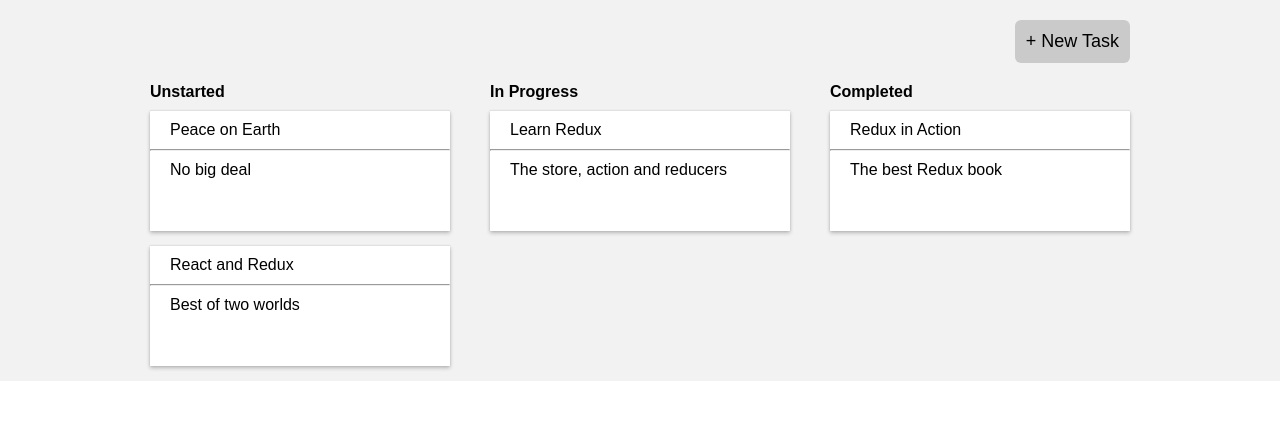
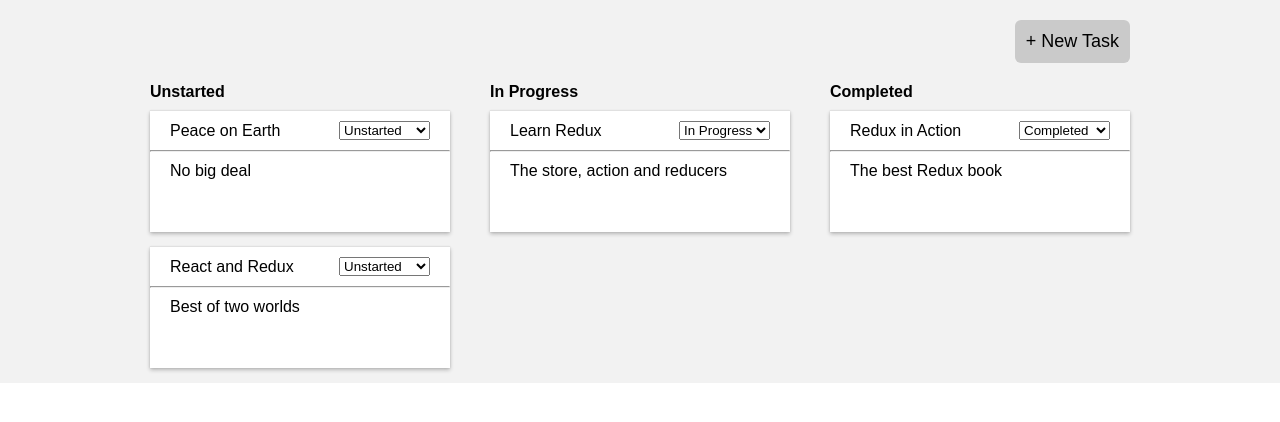
Before and after one commit to vietma/task-manager, a React (Create React App) app: page / in a window 1280 px wide. Shown: the top 422 px of the page. Built offline with nearby package versions, Linux system fonts and the light colour scheme.

Commit message:
added edit task

```diff
--- a/src/App.js
+++ b/src/App.js
@@ -3,18 +3,26 @@ import TasksPage from "./components/TasksPage";
 /* import logo from './logo.svg';
 import './App.css'; */
 import { connect } from "react-redux";
-import { createTask } from "./actions";
+import { createTask, editTask } from "./actions";
 
 class App extends Component {
   onCreateTask = ({ title, description }) => {
     this.props.dispatch(createTask({ title, description }));
   };
 
+  onStatusChange = (id, status) => {
+    this.props.dispatch(editTask(id, { status }));
+  };
+
   render() {
     console.log("props from App ", this.props);
     return (
       <div className="main-content">
-        <TasksPage tasks={this.props.tasks} onCreateTask={this.onCreateTask} />
+        <TasksPage
+          tasks={this.props.tasks}
+          onCreateTask={this.onCreateTask}
+          onStatusChange={this.onStatusChange}
+        />
       </div>
     );
   }
--- a/src/actions/index.jsx
+++ b/src/actions/index.jsx
@@ -14,3 +14,13 @@ export function createTask({ title, description }) {
     }
   };
 }
+
+export function editTask(id, params = {}) {
+  return {
+    type: "EDIT_TASK",
+    payload: {
+      id,
+      params
+    }
+  };
+}
--- a/src/components/Task/index.jsx
+++ b/src/components/Task/index.jsx
@@ -1,15 +1,29 @@
 import React from "react";
+import { TASK_STATUSES } from "../../constants";
 
 const Task = props => {
   return (
     <div className="task">
       <div className="task-header">
         <div>{props.task.title}</div>
+        <select value={props.task.status} onChange={onStatusChange}>
+          {TASK_STATUSES.map(status => (
+            <option key={status} value={status}>
+              {status}
+            </option>
+          ))}
+        </select>
       </div>
       <hr />
       <div className="task-body">{props.task.description}</div>
     </div>
   );
+
+  function onStatusChange(e) {
+    props.onStatusChange(props.task.id, e.target.value);
+    console.log("task id: ", props.task.id);
+    console.log("e.target.value: ", e.target.value);
+  }
 };
 
 export default Task;
--- a/src/components/TaskList/index.jsx
+++ b/src/components/TaskList/index.jsx
@@ -8,7 +8,7 @@ const TaskList = props => {
         <strong>{props.status}</strong>
       </div>
       {props.tasks.map(task => (
-        <Task key={task.id} task={task} />
+        <Task key={task.id} task={task} onStatusChange={props.onStatusChange} />
       ))}
     </div>
   );
--- a/src/components/TasksPage/index.jsx
+++ b/src/components/TasksPage/index.jsx
@@ -1,7 +1,8 @@
 import React, { Component } from "react";
 import TaskList from "../TaskList";
+import { TASK_STATUSES } from "../../constants";
 
-const TASK_STATUSES = ["Unstarted", "In Progress", "Completed"];
+// const TASK_STATUSES = ["Unstarted", "In Progress", "Completed"];
 
 class TasksPage extends Component {
   constructor(props) {
@@ -18,7 +19,14 @@ class TasksPage extends Component {
       const statusTasks = this.props.tasks.filter(
         task => task.status === status
       );
-      return <TaskList key={status} status={status} tasks={statusTasks} />;
+      return (
+        <TaskList
+          key={status}
+          status={status}
+          tasks={statusTasks}
+          onStatusChange={this.props.onStatusChange}
+        />
+      );
     });
   }
 
--- /dev/null
+++ b/src/constants/index.jsx
@@ -0,0 +1 @@
+export const TASK_STATUSES = ["Unstarted", "In Progress", "Completed"];
--- a/src/reducers/index.jsx
+++ b/src/reducers/index.jsx
@@ -31,5 +31,16 @@ export default function tasks(state = { tasks: mockTasks }, action) {
   if (action.type === "CREATE_TASK") {
     return { tasks: state.tasks.concat(action.payload) };
   }
+  if (action.type === "EDIT_TASK") {
+    const { payload } = action;
+    return {
+      tasks: state.tasks.map(task => {
+        if (task.id === payload.id) {
+          return Object.assign({}, task, payload.params);
+        }
+        return task;
+      })
+    };
+  }
   return state;
 }
```
Also changed, not shown: 1 other file (tests, documents, lock files or other folders).
